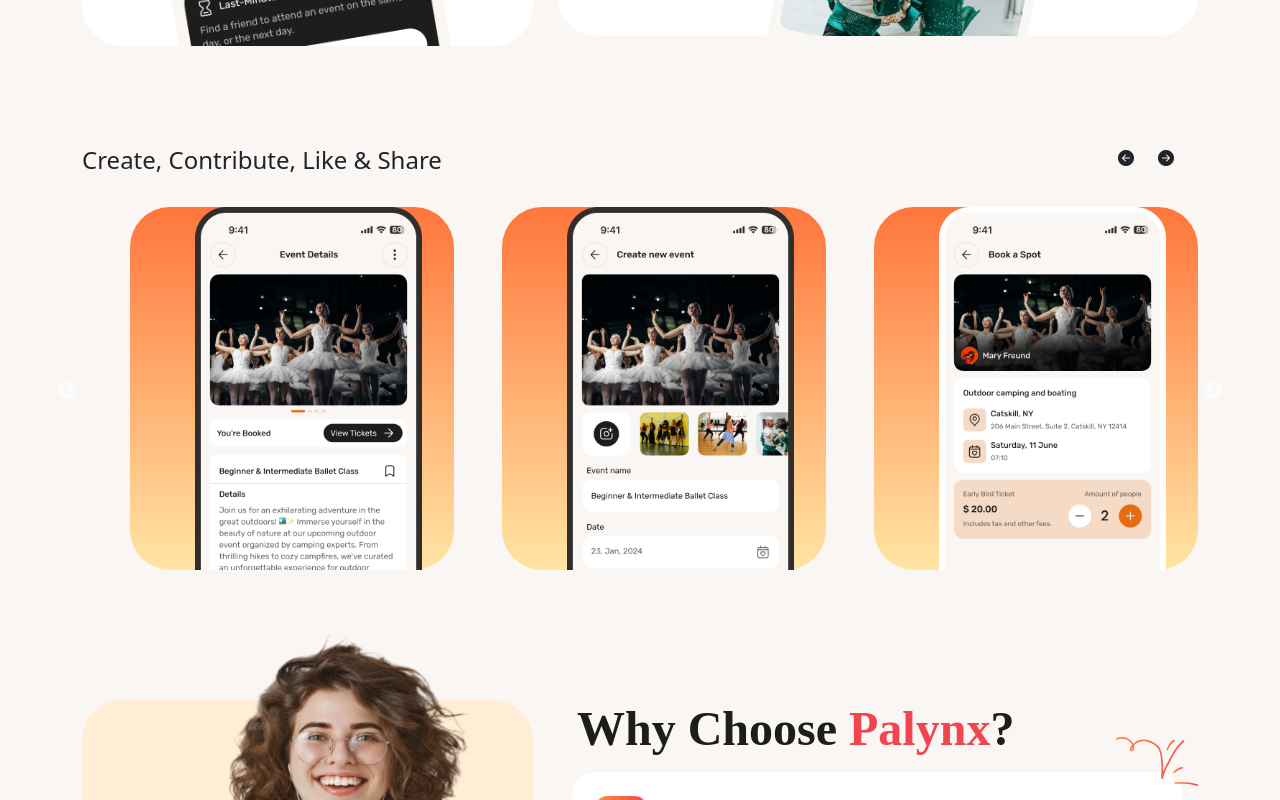
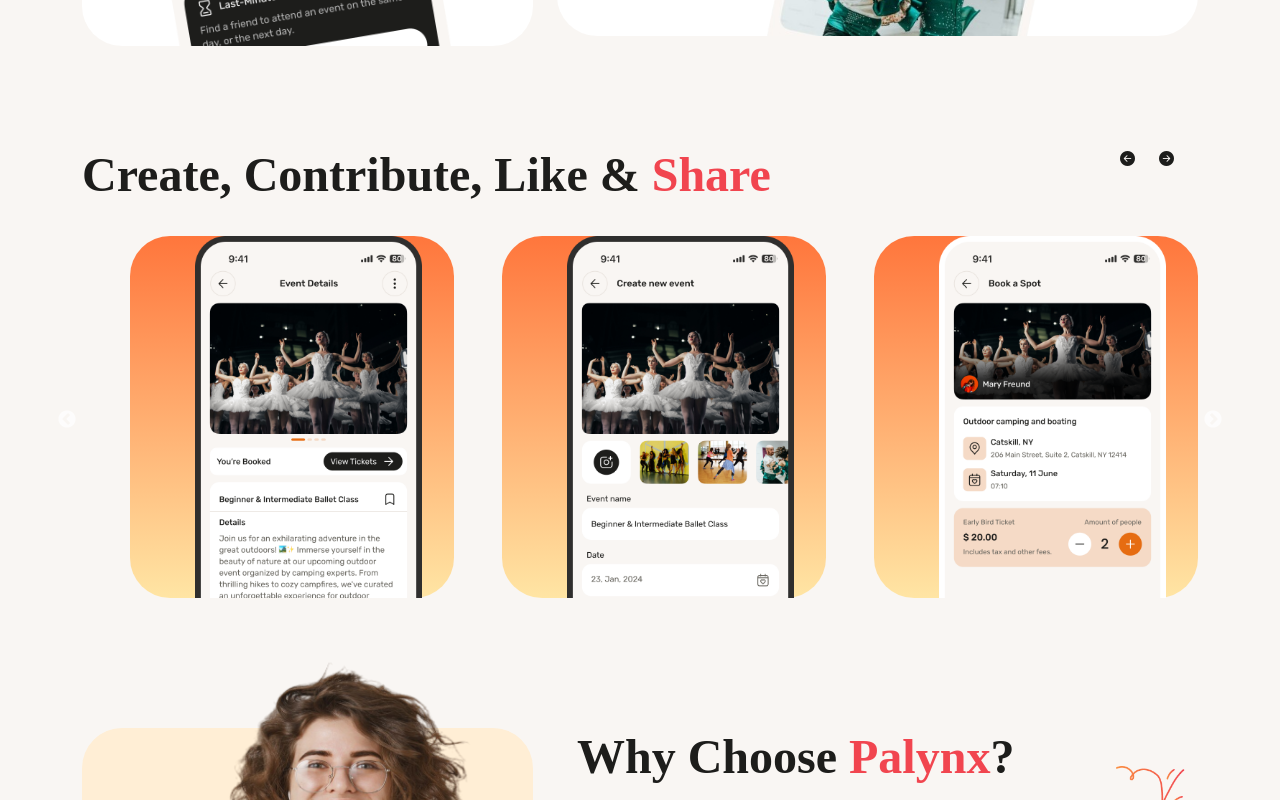
Before and after one commit to Earthpasserby/palynxx, a React (Create React App) app: page / in a window 1280 px wide. Shown: the part 2000-2800 px from the top of the page. Built offline with nearby package versions, Linux system fonts and the light colour scheme.

Commit message:
more homepage

```diff
--- a/src/App.css
+++ b/src/App.css
@@ -100,7 +100,7 @@
   display: none;
 }
 .hero-7 {
-  height: 650px;
+  height: 600px;
   background: linear-gradient(to top, #ffe5a4, #ff763c);
   padding: 48px 48px 0px 48px;
   gap: 48px;
@@ -222,6 +222,7 @@
 }
 .hero-8Header {
   position: relative;
+  margin-top: 30px;
 }
 .section2 {
   margin-left: 20px;
@@ -393,8 +394,31 @@
 .hero-8 {
   margin-top: 20px;
 }
+ .hero-5 h4,
+  span {
+    font-family: Fixel Text;
+    font-size: 16px;
+    font-weight: 600;
+    color: #1d1d1b;
+  }
+  .hero-5 span {
+    color: #f1454f;
+  }
+  .hero-5Icon {
+    color: #1d1d1b !important;
+    font-size: 15px ;
+  }
 .Blog-form {
   margin-left: -20px;
+}
+.Slide-card {
+  /* background: linear-gradient(to bottom, #ff763c, #ffe5a4); */
+  padding: 72px, 72px, 0px, 72px;
+  border-radius: 24px;
+}
+.pic-slide {
+  width: 140px;
+  /* margin-left: 25px; */
 }
 .nbar {
   background-color: #f0ebe5;
@@ -420,26 +444,6 @@
 .hero-5 {
   margin-top: 50px;
 }
-.slider-container {
-  /* margin-top: 150px; */
-}
-/* .Slide-card {
-  width: 50%;
-  height: 50%;
-  top: 2424px;
-  left: 1496px;
-  padding: 72px 72px 0px 72px;
-  gap: 8px;
-  border-radius: 40px;
-  background-color: #ffffff;
-  margin-left: 20px;
-  margin: 20px;
-} */
-/* .pic-slide {
-  width: 100px;
-  margin-left: -47px;
-  margin-top: -70px;
-} */
 .F-btn,
 .F-btn:hover {
   width: 187px;
@@ -718,13 +722,6 @@
   position: relative;
   left: -30px;
 }
-/* .arrow33 {
-  position: absolute;
-  left: 240px;
-  bottom: -50px;
-  width: 190.43px;
-  height: 158.43px;
-} */
 .cardfooter-arrow33 {
   position: relative;
 }
@@ -1344,13 +1341,25 @@
   .hero-5 {
     margin-top: 100px;
   }
+  .hero-5 h4,
+  span {
+    font-family: Fixel Text;
+    font-size: 48px;
+    font-weight: 600;
+    color: #1d1d1b;
+  }
+  .hero-5 span {
+    color: #f1454f;
+  }
+  .hero-5Icon {
+    color: #1d1d1b !important;
+  }
   .foter h6 {
     font-size: 12px;
     line-height: 19.2px;
     font-weight: 400px;
   }
-  .discover-btn {
-  }
+
   /*Blog*/
   .Blog-header h3 {
     font-size: 48px;
--- a/src/Home.jsx
+++ b/src/Home.jsx
@@ -280,10 +280,10 @@
             Create, Contribute, Like & <span>Share</span>
           </h4>
           <div className="">
-            <span id="left" className="" onClick={previous}>
+            <span id="left" className="hero-5Icon" onClick={previous}>
               <i class="bi bi-arrow-left-circle-fill Icon"></i>
             </span>
-            <span id="right" className="Icon mx-4" onClick={next}>
+            <span id="right" className="hero-5Icon mx-4" onClick={next}>
               <i class="bi bi-arrow-right-circle-fill"></i>
             </span>
           </div>
```
